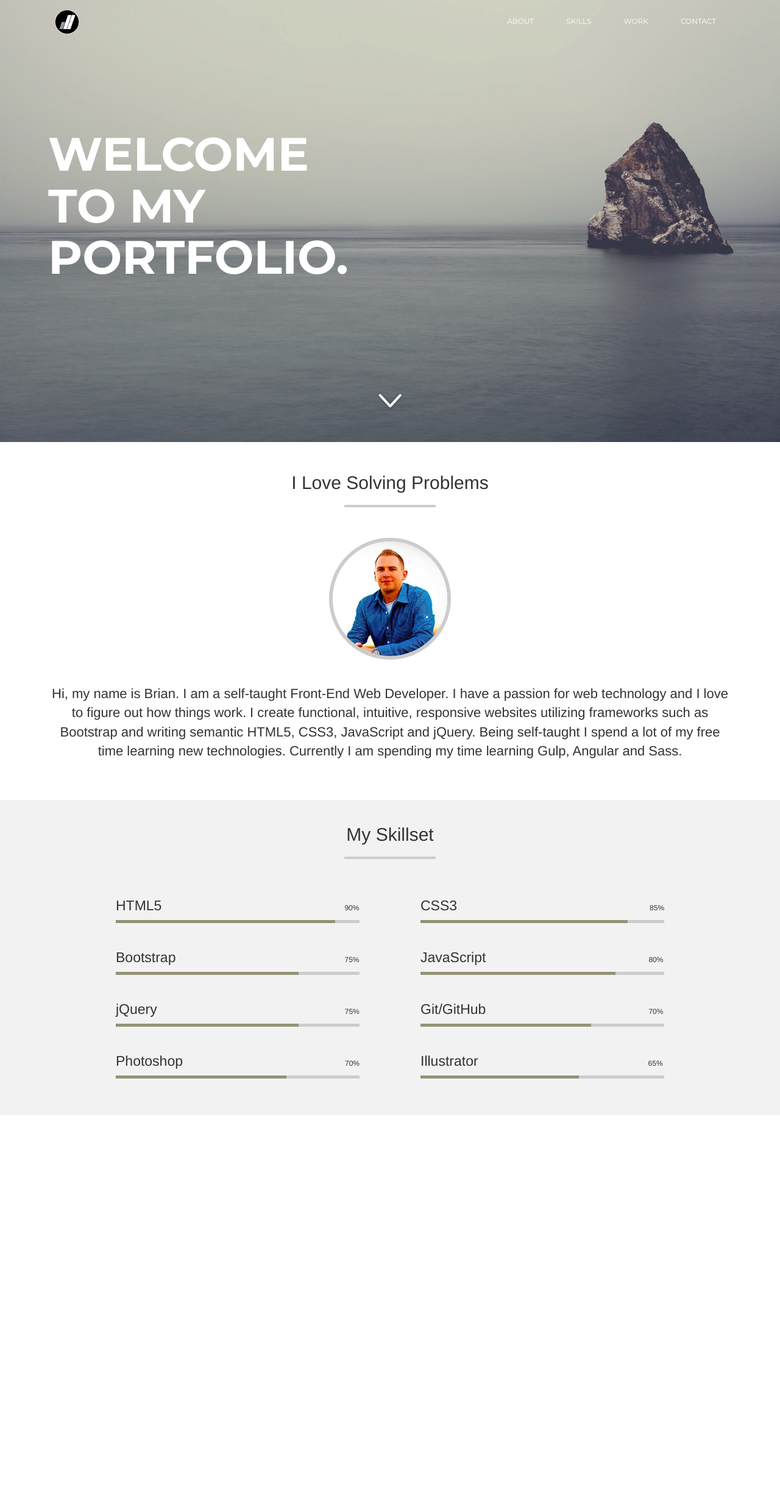
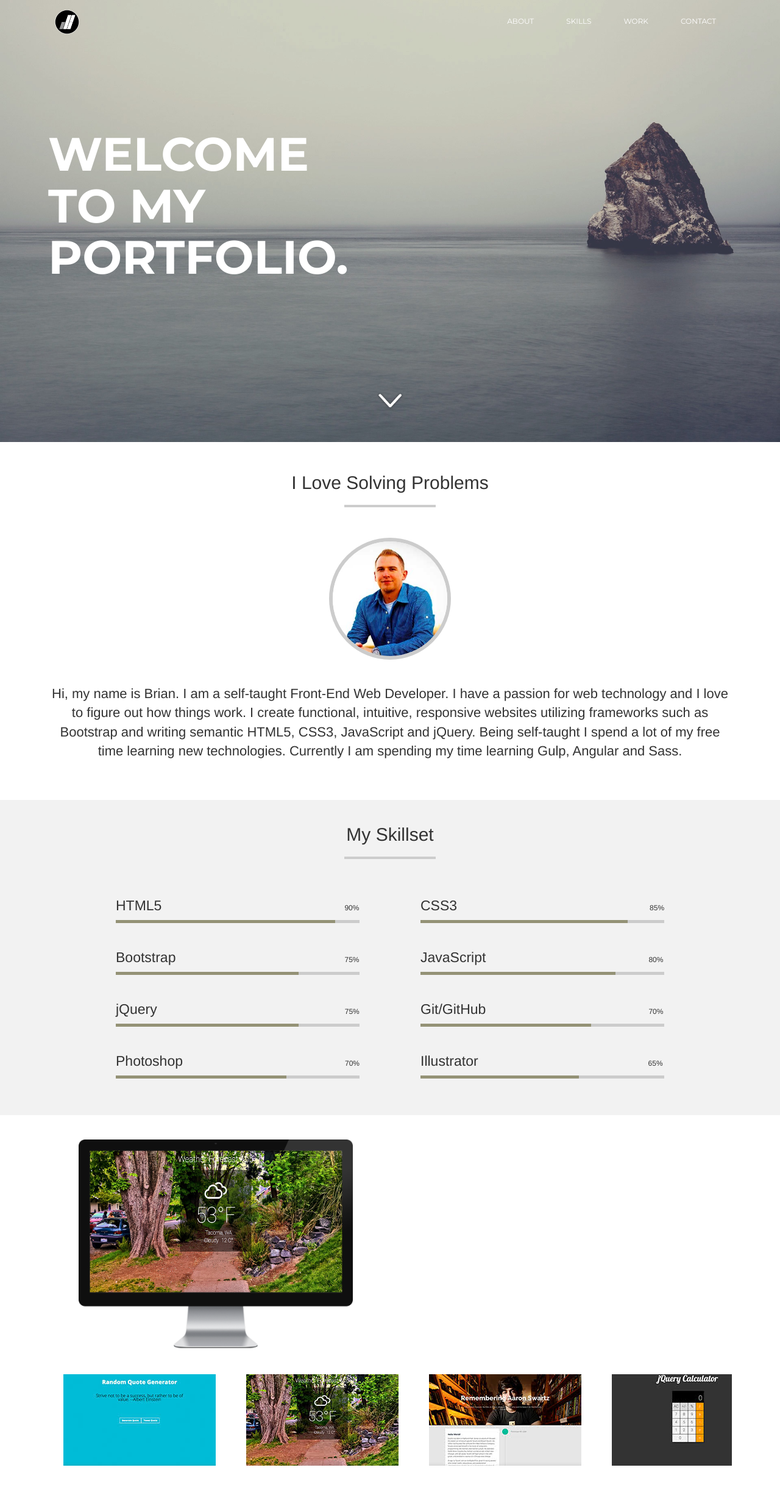
Before and after one commit to briandaub/briandaub.github.io, a Jekyll site: the page built from index.html, in a window 1280 px wide. Shown: the whole page at 61% size. Built offline with Jekyll 4.4.1, drawn with Linux system fonts in a browser that asks for light colours; before the commit the page ends 1829 px from its top, so only the background shows below that.

Commit message:
added work section with image gallery

```diff
--- a/_includes/work.html
+++ b/_includes/work.html
@@ -0,0 +1,24 @@
+<section class="portfolio" id="work">
+    <div class="container">
+        <div class="hero">
+            <img class="hero-img hidden" src="../img/quotes.jpg" alt=""></img>
+            <img class="hero-img active" src="../img/weather.jpg" alt=""></img>
+            <img class="hero-img hidden" src="../img/tribute.jpg" alt=""></img>
+            <img class="hero-img hidden" src="../img/calculator.jpg" alt=""></img>
+            <img class="hero-img hidden" src="../img/pomodor.jpg" alt=""></img>
+            <img class="hero-img hidden" src="../img/wikiviewer.jpg" alt=""></img>
+            <img class="monitor" src="../img/desktop.png" alt=""></img>
+        </div><!-- /end .class -->
+        <div class="details"></div><!-- /end details -->
+        <div class="slideshow">
+            <ul class="slides">
+                <li class="slide1"><img src="../img/thumb-quotes.jpg" alt=""></img></li>
+                <li class="slide2"><img src="../img/thumb-weather.jpg" alt=""></img></li>
+                <li class="slide3"><img src="../img/thumb-tribute.jpg" alt=""></img></li>
+                <li class="slide4"><img src="../img/thumb-calculator.jpg" alt=""></img></li>
+                <li class="slide5"><img src="../img/thumb-pomodoro.jpg" alt=""></img></li>
+                <li class="slide6"><img src="../img/thumb-wiki.jpg" alt=""></img></li>
+            </ul><!-- /end .slides -->
+        </div><!-- /end .slideshow -->
+    </div><!-- /end .container -->
+</section>
--- a/_sass/_work.sass
+++ b/_sass/_work.sass
@@ -0,0 +1,60 @@
+.portfolio
+    background: white
+    width: 100%
+    height: 400px
+    margin: 0
+    padding: 0
+
+    .hero
+        float: left
+        width: 50%
+        height: 400px
+
+        .active
+            visibility: visible
+            display: block
+
+        .hidden
+            visibility: hidden
+
+        .hero-img
+            position: relative
+            top: 56px
+            width: 450px
+            height: 235px
+            left: 50px
+
+        .monitor
+            height: auto
+            width: 450px
+            margin: 50px 0 0 50px
+            z-index: 1001
+            position: relative
+            top: -245px
+
+    .details
+        float: right
+        width: 50%
+        height: 400px
+
+    .slideshow
+        width: 100%
+        height: 200px
+        margin: 0
+        padding: 0
+        overflow: hidden
+
+        .slides
+            float: left
+            width: 1800px
+            height: auto
+
+        li
+            float: left
+            display: inline
+            height: 150px
+            width: 250px
+
+        img
+            background: #ccc
+            overflow: hidden
--- a/index.html
+++ b/index.html
@@ -5,3 +5,4 @@
 {% include header.html %}
 {% include about.html %}
 {% include skills.html %}
+{% include work.html %}
```
Also changed, not shown: img/calculator.jpg (added), img/desktop.png (added), img/pomodoro.jpg (added), img/quotes.jpg (added), img/thumb-calculator.jpg (added), img/thumb-pomodoro.jpg (added), img/thumb-quotes.jpg (added), img/thumb-tribute.jpg (added), img/thumb-weather.jpg (added), img/thumb-wiki.jpg (added), img/tribute.jpg (added), img/weather.jpg (added), img/wikiviewer.jpg (added), js/work.js (added).
